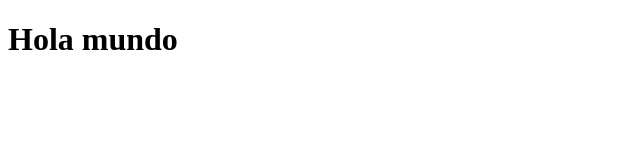
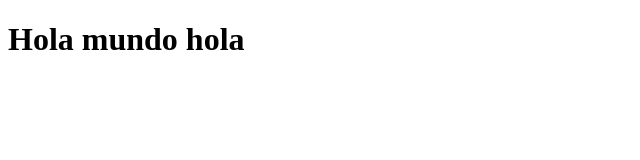
Before and after one commit to DavidLlano2004/Project_Jenkins, a plain HTML site: page index.html in a window 1280 px wide. Shown: the whole page, without its empty margins (0-640 px from the left). Drawn offline with Linux system fonts and the light colour scheme.

Commit message:
Se suben nuevos cambios

```diff
--- a/index.html
+++ b/index.html
@@ -6,6 +6,6 @@
     <title>Document</title>
 </head>
 <body>
-    <h1>Hola mundo</h1>
+    <h1>Hola mundo hola</h1>
 </body>
 </html>
```
